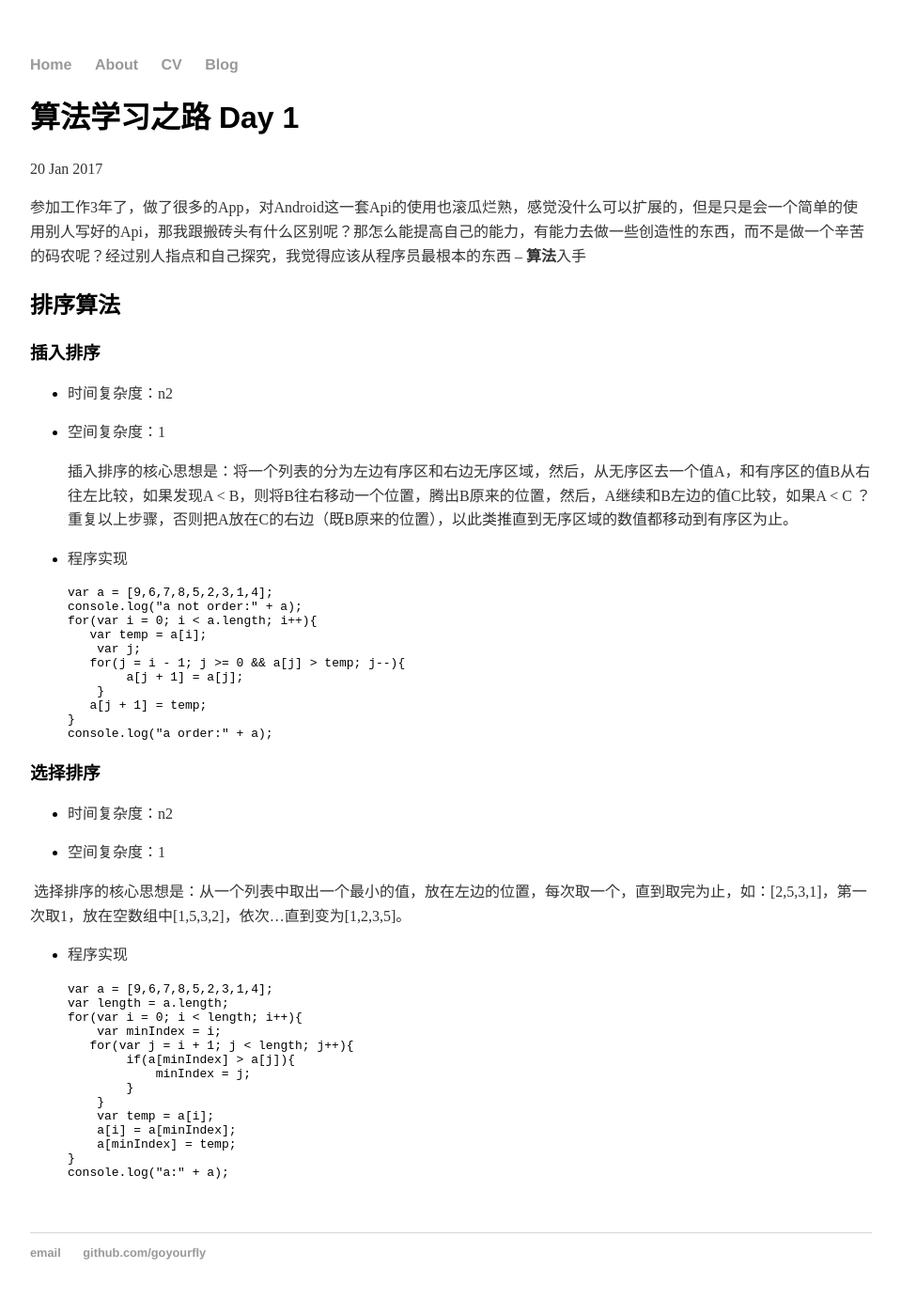
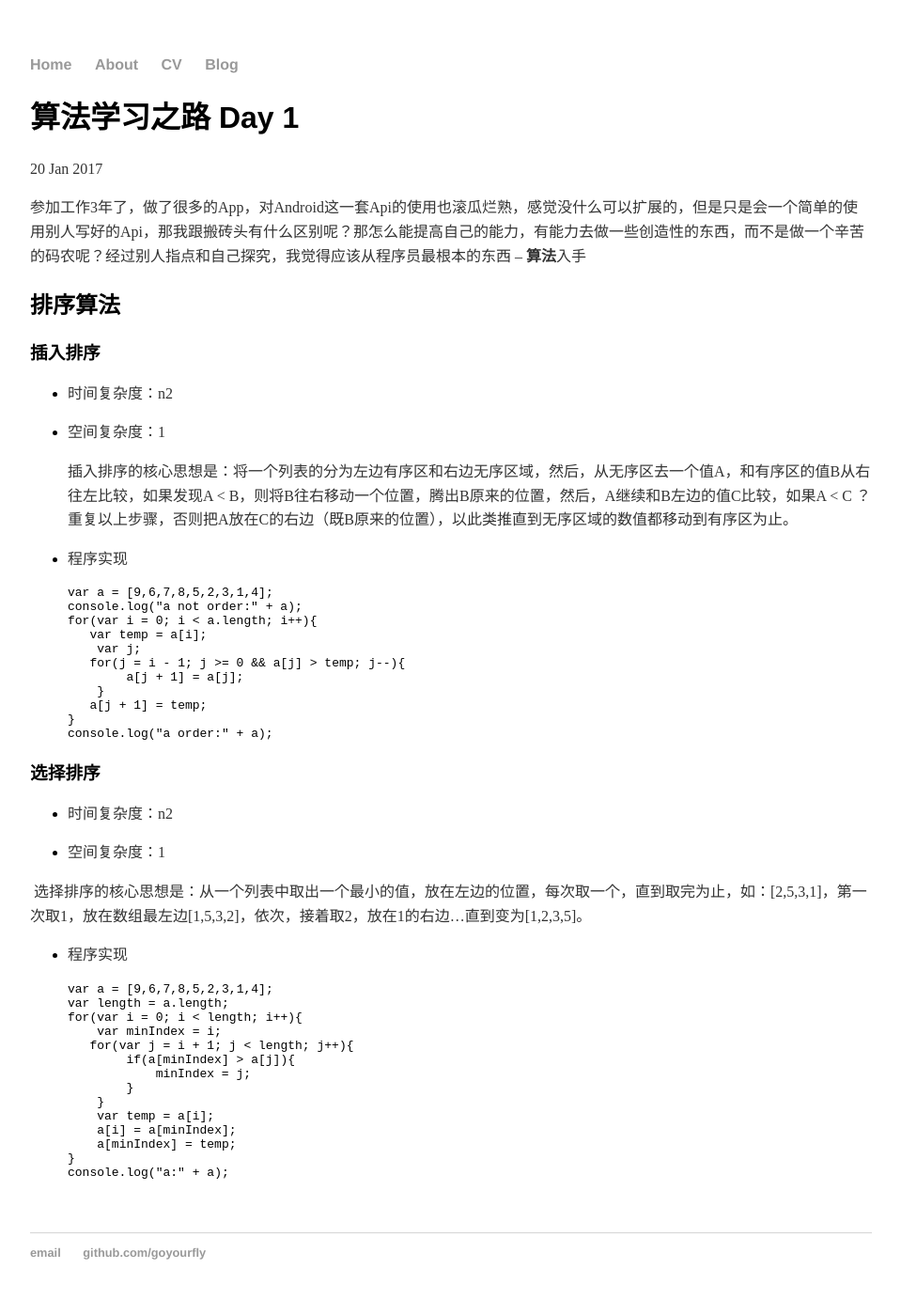
Before and after one commit to goyourfly/goyourfly.github.io, a Jekyll site: the page built from _posts/2017-01-20-go-your-fly-site-algorithm-day-1.md, in a window 1280 px wide. Shown: the whole page at 94% size, without its empty margins (160-1119 px from the left). Built offline with Jekyll 4.4.1, drawn with Linux system fonts in a browser that asks for light colours.

Commit message:
Update 2017-01-20-go-your-fly-site-algorithm-day-1.md

```diff
--- a/_posts/2017-01-20-go-your-fly-site-algorithm-day-1.md
+++ b/_posts/2017-01-20-go-your-fly-site-algorithm-day-1.md
@@ -39,7 +39,7 @@
 
 * 空间复杂度：1
 
-  选择排序的核心思想是：从一个列表中取出一个最小的值，放在左边的位置，每次取一个，直到取完为止，如：[2,5,3,1]，第一次取1，放在空数组中[1,5,3,2]，依次...直到变为[1,2,3,5]。
+  选择排序的核心思想是：从一个列表中取出一个最小的值，放在左边的位置，每次取一个，直到取完为止，如：[2,5,3,1]，第一次取1，放在数组最左边[1,5,3,2]，依次，接着取2，放在1的右边...直到变为[1,2,3,5]。
 
 * 程序实现
 
```
